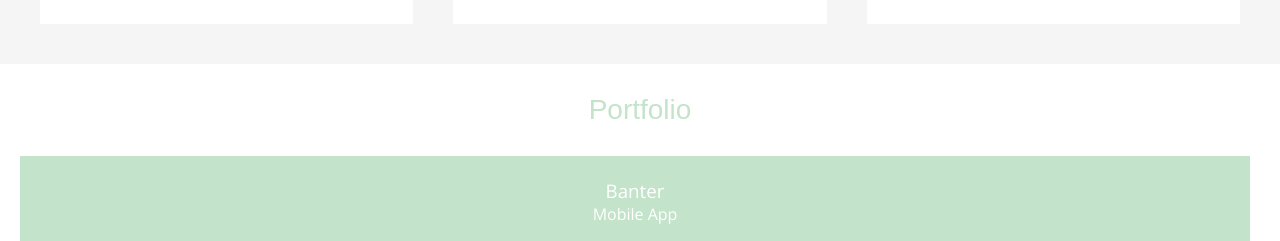
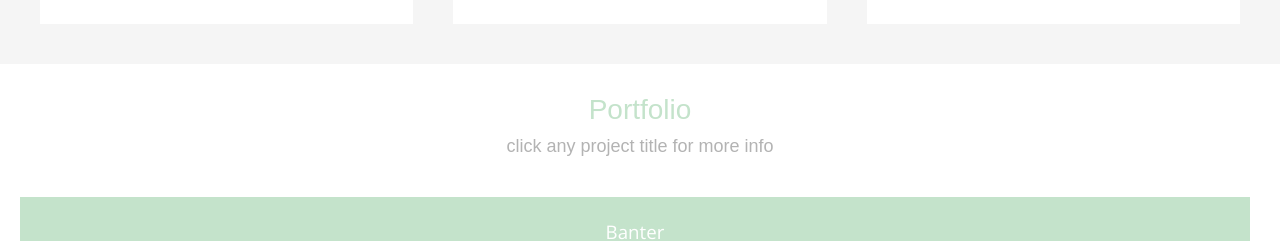
Before and after one commit to laurynbassett/laurynbassett.github.io, a React (Create React App) app: page / in a window 1280 px wide. Shown: the part 1620-1861 px from the top of the page. Built offline with nearby package versions, Linux system fonts and the light colour scheme; no server answers; a web font is replaced by a local one.

Commit message:
cancelled last push; repushing

```diff
--- a/src/components/Contact.js
+++ b/src/components/Contact.js
@@ -6,7 +6,7 @@ const Contact = props => {
   return (
     <div className='section-contact' ref={props.contactRef}>
       <div className='header'>Contact</div>
-      <div className='subheader'>{`Let's Get In Touch!`}</div>
+      <div className='subheader'>Let's Get In Touch!</div>
       <ContactForm />
     </div>
   )
--- a/src/components/Portfolio.js
+++ b/src/components/Portfolio.js
@@ -5,6 +5,7 @@ const Portfolio = props => {
   return (
     <div className='section-portfolio' ref={props.portfolioRef}>
       <div className='header'>Portfolio</div>
+      <div className='subheader'>click any project title for more info</div>
       <div className='row'>
         <div className='col left'>
           <div className='text-header left'>
@@ -44,7 +45,11 @@ const Portfolio = props => {
       <div className='row'>
         <div className='col left'>
           <div className='text-header left'>
-            <a href='https://github.com/sjli-grace-shopper/covid-store' target='_blank' rel='noopener noreferrer'>
+            <a
+              href='https://github.com/laurynbassett/grace-shopper-covid-store'
+              target='_blank'
+              rel='noopener noreferrer'
+            >
               {/* <Link to='/grace-shopper'> */}
               <h3>Grace Shopper</h3>
               <div className='subheader'>Ecommerce Site</div>
--- a/src/index.css
+++ b/src/index.css
@@ -525,10 +525,20 @@ img.profile.transition {
 }
 
 .section-portfolio .header {
-  margin: 20px;
+  margin-left: 20px;
+  margin-right: 20px;
+  margin-top: 20px;
+  margin-bottom: 10px;
   font-size: 28px;
   font-weight: 400;
   color: #c4e3cb;
+}
+
+.section-portfolio > .subheader {
+  padding-bottom: 20px;
+  font-size: 18px;
+  font-weight: 400;
+  color: rgb(179, 179, 179);
 }
 
 .section-portfolio > .row {
@@ -588,13 +598,14 @@ img.profile.transition {
 .section-portfolio .text-header:hover {
   background-color: #b6dabe;
   transition: background-color 150ms cubic-bezier(0.4, 0, 0.2, 1) 0ms;
+  text-decoration: underline;
 }
 
 .section-portfolio .text-header:active {
   opacity: 0.8;
 }
 
-.section-portfolio .subheader {
+.section-portfolio h3 .subheader {
   font-weight: 300;
 }
 
```
